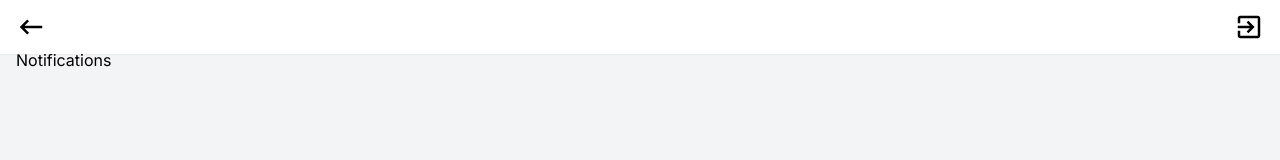
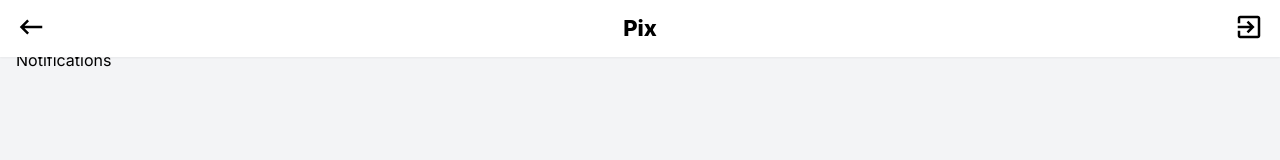
Before and after one commit to DumisaniLesley/pix, a Next.js app: page /notifications in a window 1280 px wide. Shown: the top 160 px of the page. Built offline with nearby package versions, Linux system fonts and the light colour scheme.

Commit message:
Add Pix logo to header

```diff
--- a/components/Shared/Header.jsx
+++ b/components/Shared/Header.jsx
@@ -9,6 +9,7 @@ const Header = () => {
         <Link href='/'>
             <MdOutlineKeyboardBackspace className='text-3xl'/>
           </Link>
+          <Link href='/' className='font-extrabold text-[22px]'>Pix</Link>
           <div>
               <IoMdExit className='text-3xl font-bold'/>
           </div>
```
